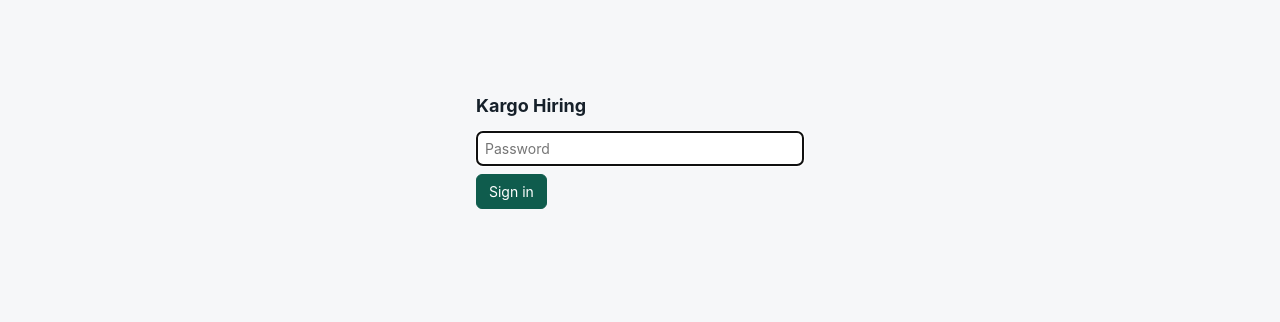
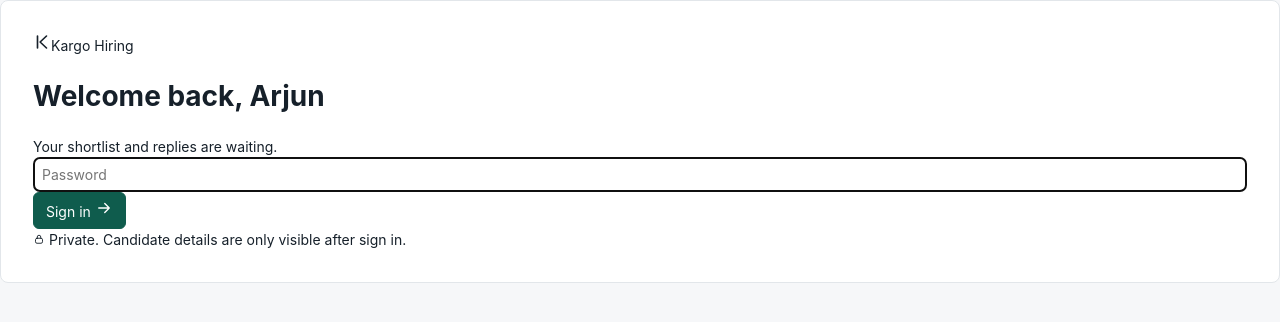
Before and after one commit to shreyamalu-eng/kargo-hiring, a Next.js app: page /login in a window 1280 px wide. Shown: the top 322 px of the page. Built offline with nearby package versions, Linux system fonts and the light colour scheme.

Commit message:
Add files via upload

```diff
--- a/app/login/page.tsx
+++ b/app/login/page.tsx
@@ -1,12 +1,19 @@
+import { I } from "../ui/icons";
+
 export default async function Login({ searchParams }: { searchParams: Promise<{ error?: string }> }) {
   const sp = await searchParams;
   return (
-    <div className="wrap" style={{ maxWidth: 360, paddingTop: 80 }}>
-      <h1 style={{ fontSize: 18 }}>Kargo Hiring</h1>
-      {sp.error && <div className="notice err">Wrong password</div>}
-      <form method="post" action="/api/login">
-        <div className="field"><input type="password" name="password" placeholder="Password" autoFocus /></div>
-        <button className="primary" type="submit">Sign in</button>
+    <div className="login-wrap">
+      <form method="post" action="/api/login" className="card login stack" style={{ padding: 32, gap: 18 }}>
+        <span className="brand" style={{ justifyContent: "center", padding: 0 }}><span className="mark"><I.Logo size={18} /></span>Kargo Hiring</span>
+        <div>
+          <h1 className="h2">Welcome back, Arjun</h1>
+          <p className="muted small" style={{ margin: "6px 0 0" }}>Your shortlist and replies are waiting.</p>
+        </div>
+        {sp.error && <div className="banner err" style={{ margin: 0 }}><I.Alert size={18} /> That password didn&apos;t match. Try again.</div>}
+        <input className="input" type="password" name="password" placeholder="Password" autoFocus autoComplete="current-password" aria-label="Password" />
+        <button className="btn primary lg block" type="submit">Sign in <I.ArrowRight size={18} /></button>
+        <p className="small faint" style={{ margin: 0 }}><I.Lock size={12} /> Private. Candidate details are only visible after sign in.</p>
       </form>
     </div>
   );
```
